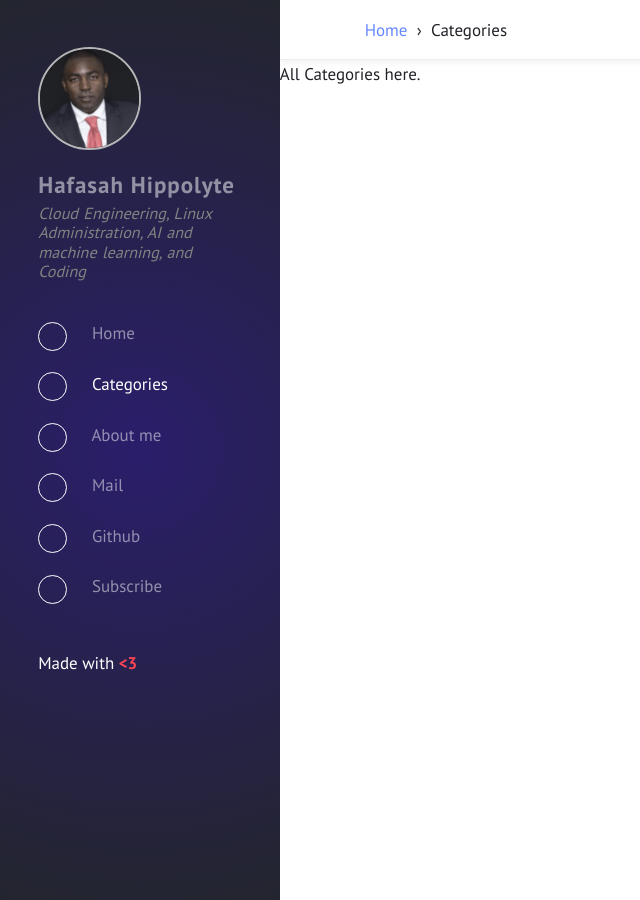
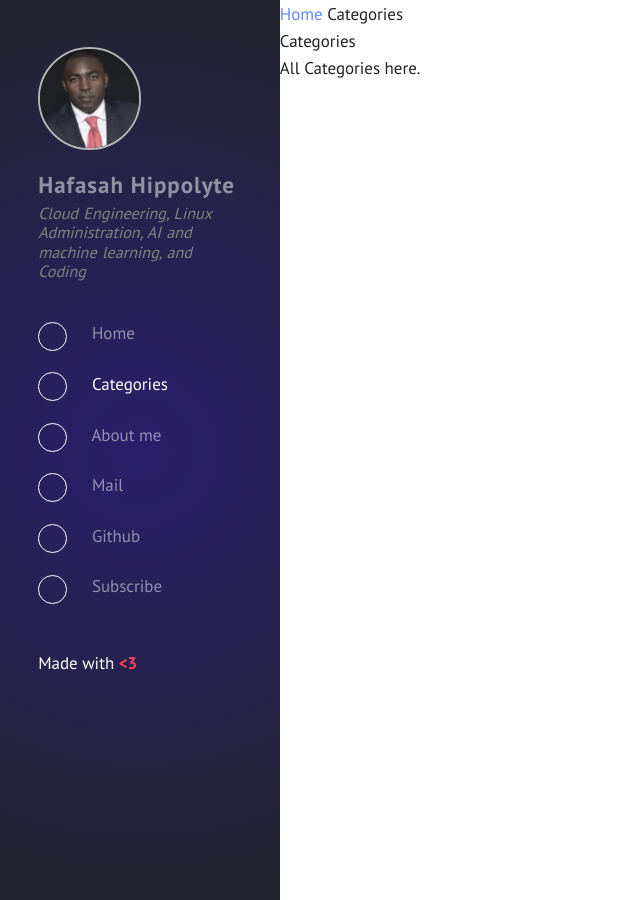
Before and after one commit to hfasah/hfasah.github.io, a Jekyll site: the page built from categories.html, in a window 1280 px wide. Shown: the whole page, without its empty margins (0-640 px from the left). Built offline with Jekyll 4.4.1, drawn with Linux system fonts in a browser that asks for light colours.

Commit message:
Update sidebar.sass

```diff
--- a/assets/css/sidebar.sass
+++ b/assets/css/sidebar.sass
@@ -103,32 +103,3 @@
 nav a.selected span
     color: #fff!important
     text-decoration: inherit
-
-#topbar-wrapper
-    border-bottom: 1px solid rgba(0,0,0,0.07)
-    box-shadow: 0 3px 5px 0 rgba(0,0,0,0.05)
-    padding: 0 0
-    max-width: 100%
-
-#topbar
-    padding: 16px 5em
-
-#topbar-title
-    display: none
-
-#topbar #breadcrumb span:not(:last-child)::after
-    content: "›"
-    padding: 0 0.3rem
-
-.post-preview
-    padding: 0 30px 0 0
-
-.main-content
-    width: 70%
-    padding: 15px 15px 0 0
-    float: left
-
-#panel-wrapper
-    width: 25%
-    float: left
-    padding: 5px 10px
```
